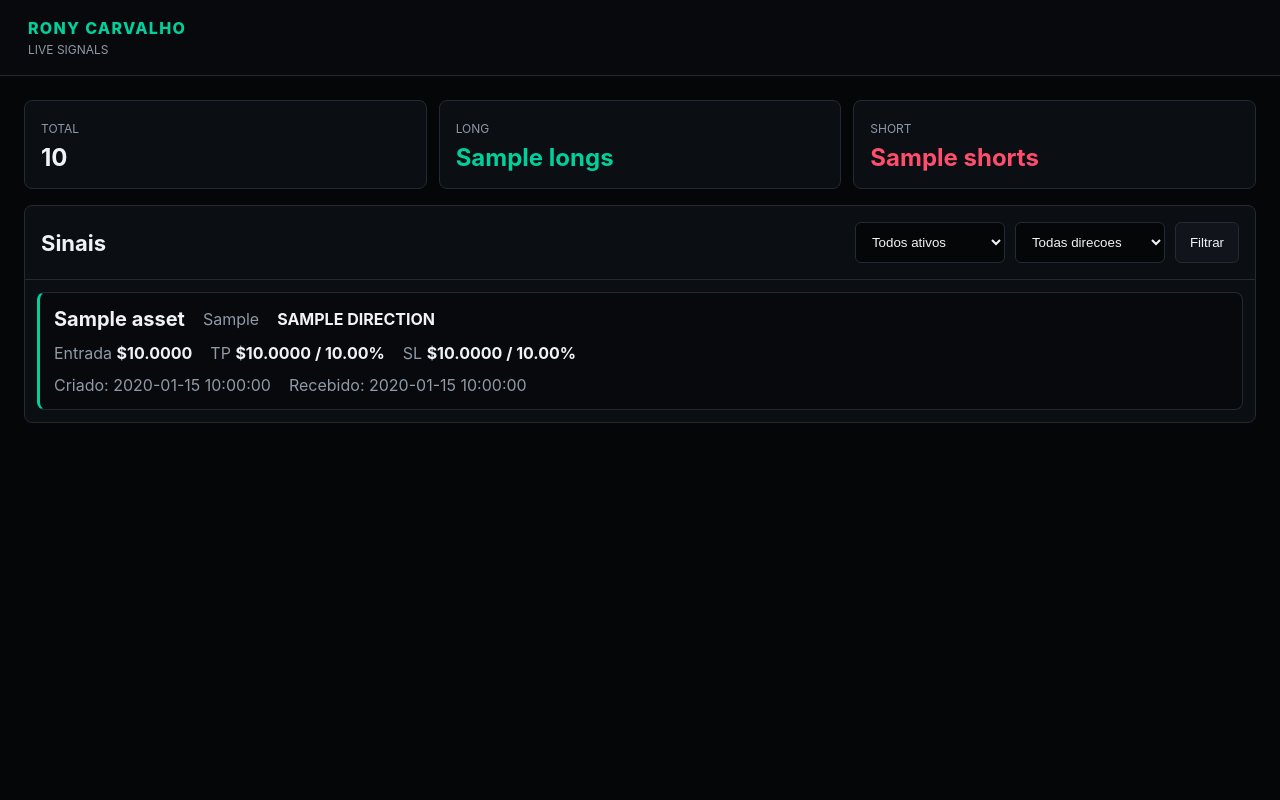
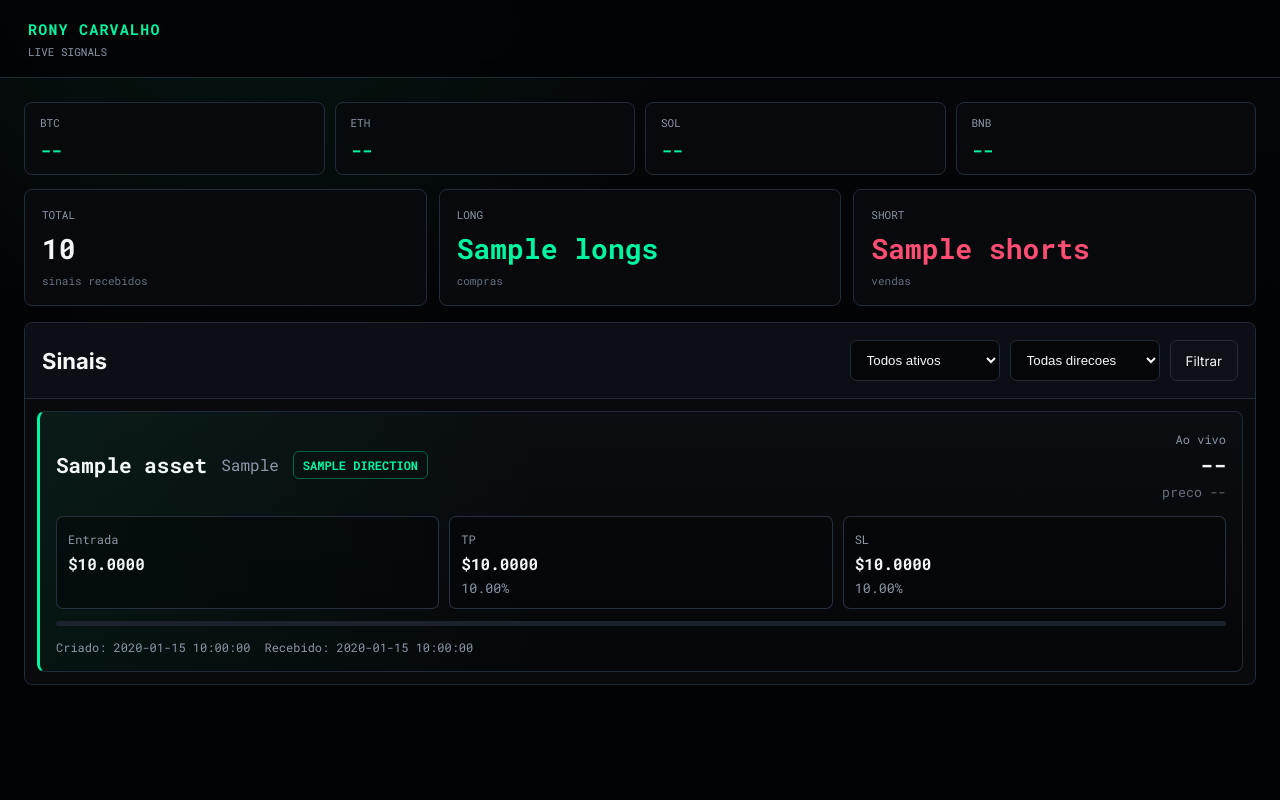
Before and after one commit to troolspam-hash/rony-live-signals, a Flask app: template templates/dashboard.html in a window 1280 px wide. Run offline with Flask 3, Linux system fonts and the light colour scheme; the template is opened without the code that fills it: most values are stand-ins (such as "Sample title", 1, 10 or a date in 2020); data that the repository does not hold is empty.

Commit message:
Add files via upload

```diff
--- a/static/app.css
+++ b/static/app.css
@@ -1,14 +1,20 @@
 :root {
   color-scheme: dark;
-  --bg: #050607;
-  --panel: #0b0e12;
-  --panel2: #11151b;
-  --line: #222a35;
-  --text: #eef4f6;
-  --muted: #8e9aa8;
-  --green: #00d09c;
-  --red: #ff4d6d;
+  --bg: #020304;
+  --panel: #080a0d;
+  --panel2: #0d1117;
+  --panel3: #111722;
+  --line: #222b38;
+  --line2: #303b4d;
+  --text: #f3f7f8;
+  --muted: #8c98a7;
+  --dim: #657181;
+  --green: #00f5a0;
+  --green2: #18d39e;
+  --red: #ff4d73;
   --yellow: #f3c74f;
+  --mono: "Roboto Mono", Consolas, monospace;
+  --sans: Inter, Segoe UI, Arial, sans-serif;
 }
 
 * { box-sizing: border-box; }
@@ -16,31 +22,37 @@
 body {
   margin: 0;
   min-height: 100vh;
-  background: var(--bg);
+  background:
+    radial-gradient(circle at 20% -10%, rgba(0, 245, 160, .08), transparent 28rem),
+    linear-gradient(180deg, #050607 0%, var(--bg) 46%);
   color: var(--text);
-  font-family: Inter, Segoe UI, Arial, sans-serif;
+  font-family: var(--sans);
 }
 
 .topbar {
-  height: 76px;
+  min-height: 78px;
   display: flex;
   align-items: center;
   justify-content: space-between;
   padding: 0 28px;
   border-bottom: 1px solid var(--line);
-  background: #07090c;
+  background: rgba(3, 4, 6, .92);
+  backdrop-filter: blur(10px);
 }
 
 .brand {
   color: var(--green);
+  font-family: var(--mono);
+  font-size: 15px;
   font-weight: 800;
   letter-spacing: .08em;
 }
 
 .subtitle {
   color: var(--muted);
-  font-size: 12px;
-  margin-top: 4px;
+  font-family: var(--mono);
+  font-size: 11px;
+  margin-top: 5px;
   text-transform: uppercase;
 }
 
@@ -53,6 +65,7 @@ body {
 a, button {
   color: var(--text);
   text-decoration: none;
+  font-family: var(--sans);
 }
 
 .nav a,
@@ -64,19 +77,26 @@ a, button {
   border: 1px solid var(--line);
   background: var(--panel2);
   color: var(--text);
-  border-radius: 6px;
-  padding: 10px 14px;
+  border-radius: 7px;
+  padding: 11px 15px;
   cursor: pointer;
 }
 
+.nav a:hover,
+.nav button:hover,
+.filters button:hover {
+  border-color: rgba(0, 245, 160, .34);
+  color: var(--green);
+}
+
 .primary {
-  background: rgba(0, 208, 156, .12);
-  border-color: rgba(0, 208, 156, .45);
+  background: rgba(0, 245, 160, .12);
+  border-color: rgba(0, 245, 160, .45);
   color: var(--green);
 }
 
 .danger {
-  border-color: rgba(255, 77, 109, .45) !important;
+  border-color: rgba(255, 77, 115, .45) !important;
   color: var(--red) !important;
 }
 
@@ -122,13 +145,55 @@ input, select {
   border: 1px solid var(--line);
   background: #050607;
   color: var(--text);
-  border-radius: 6px;
+  border-radius: 7px;
   padding: 11px 12px;
+  outline: none;
+}
+
+input:focus, select:focus {
+  border-color: rgba(0, 245, 160, .42);
 }
 
 .auth-card button {
   width: 100%;
   margin-top: 18px;
+}
+
+.market-strip {
+  display: grid;
+  grid-template-columns: repeat(4, minmax(0, 1fr));
+  gap: 10px;
+  margin-bottom: 14px;
+}
+
+.market-pill,
+.stat,
+.panel {
+  background: rgba(8, 10, 13, .94);
+  border: 1px solid var(--line);
+  border-radius: 8px;
+}
+
+.market-pill {
+  min-height: 64px;
+  padding: 12px 15px;
+}
+
+.market-pill span,
+.stat span {
+  display: block;
+  color: var(--muted);
+  font-family: var(--mono);
+  font-size: 11px;
+  text-transform: uppercase;
+}
+
+.market-pill b {
+  display: block;
+  margin-top: 8px;
+  color: var(--green);
+  font-family: var(--mono);
+  font-size: 18px;
 }
 
 .stats-grid {
@@ -138,26 +203,23 @@ input, select {
   margin-bottom: 16px;
 }
 
-.stat, .panel {
-  background: var(--panel);
-  border: 1px solid var(--line);
-  border-radius: 8px;
-}
-
 .stat {
-  padding: 16px;
-}
-
-.stat span {
-  color: var(--muted);
-  font-size: 12px;
-  text-transform: uppercase;
+  padding: 17px;
 }
 
 .stat strong {
   display: block;
+  margin-top: 8px;
+  font-family: var(--mono);
+  font-size: 28px;
+}
+
+.stat small {
+  display: block;
   margin-top: 6px;
-  font-size: 24px;
+  color: var(--dim);
+  font-family: var(--mono);
+  font-size: 11px;
 }
 
 .up { color: var(--green); }
@@ -172,8 +234,9 @@ input, select {
   align-items: center;
   justify-content: space-between;
   gap: 12px;
-  padding: 16px;
+  padding: 17px;
   border-bottom: 1px solid var(--line);
+  background: rgba(13, 17, 23, .76);
 }
 
 .filters, .user-form {
@@ -187,51 +250,157 @@ input, select {
 
 .signal-list {
   display: grid;
-  gap: 10px;
+  gap: 12px;
   padding: 12px;
 }
 
 .signal-card {
+  position: relative;
+  overflow: hidden;
   border: 1px solid var(--line);
   border-left: 3px solid var(--green);
-  background: #07090c;
+  background: linear-gradient(180deg, rgba(10, 13, 17, .98), rgba(5, 6, 8, .98));
   border-radius: 8px;
-  padding: 14px;
+  padding: 16px;
 }
 
 .signal-card.short {
   border-left-color: var(--red);
 }
 
-.signal-main,
-.prices,
+.signal-card::before {
+  content: "";
+  position: absolute;
+  inset: 0;
+  pointer-events: none;
+  background: linear-gradient(90deg, rgba(0, 245, 160, .06), transparent 42%);
+}
+
+.signal-card.short::before {
+  background: linear-gradient(90deg, rgba(255, 77, 115, .07), transparent 42%);
+}
+
+.signal-top,
+.signal-identity,
 .meta {
   display: flex;
   align-items: center;
-  gap: 18px;
+  gap: 14px;
   flex-wrap: wrap;
 }
 
-.signal-main strong {
-  font-size: 20px;
+.signal-top {
+  position: relative;
+  justify-content: space-between;
 }
 
-.signal-main span,
+.signal-identity strong {
+  font-family: var(--mono);
+  font-size: 21px;
+}
+
+.signal-identity span {
+  color: var(--muted);
+  font-family: var(--mono);
+}
+
+.signal-identity b {
+  color: var(--green);
+  border: 1px solid rgba(0, 245, 160, .35);
+  border-radius: 6px;
+  padding: 5px 9px;
+  font-family: var(--mono);
+  font-size: 12px;
+}
+
+.signal-card.short .signal-identity b {
+  color: var(--red);
+  border-color: rgba(255, 77, 115, .38);
+}
+
+.live-box {
+  min-width: 150px;
+  text-align: right;
+}
+
+.live-box span,
+.price-grid span,
 .meta {
+  color: var(--muted);
+  font-family: var(--mono);
+  font-size: 12px;
+}
+
+.live-box strong {
+  display: block;
+  margin: 2px 0;
+  font-family: var(--mono);
+  font-size: 22px;
+}
+
+.live-box small {
+  color: var(--dim);
+  font-family: var(--mono);
+}
+
+.price-grid {
+  position: relative;
+  display: grid;
+  grid-template-columns: repeat(3, minmax(0, 1fr));
+  gap: 10px;
+  margin: 15px 0 12px;
+}
+
+.price-grid div {
+  border: 1px solid rgba(48, 59, 77, .8);
+  border-radius: 7px;
+  padding: 11px;
+  background: rgba(3, 4, 6, .5);
+}
+
+.price-grid b,
+.price-grid small {
+  display: block;
+  margin-top: 5px;
+  font-family: var(--mono);
+}
+
+.price-grid b {
+  color: var(--text);
+}
+
+.price-grid small {
   color: var(--muted);
 }
 
-.prices {
-  margin: 12px 0;
+.range-line {
+  position: relative;
+  height: 5px;
+  overflow: hidden;
+  background: #1c222c;
+  border-radius: 999px;
 }
 
-.prices span {
-  color: var(--muted);
+.range-fill {
+  display: block;
+  width: 0;
+  height: 100%;
+  background: var(--green);
+  border-radius: inherit;
+  transition: width .25s ease, background .25s ease;
 }
 
-.prices b {
-  color: var(--text);
+.signal-card.short .range-fill {
+  background: var(--red);
 }
+
+.meta {
+  position: relative;
+  margin-top: 13px;
+}
+
+.positive { color: var(--green) !important; }
+.negative { color: var(--red) !important; }
 
 .users-table {
   width: 100%;
--- /dev/null
+++ b/static/app.js
@@ -0,0 +1,83 @@
+(function() {
+  var cards = Array.prototype.slice.call(document.querySelectorAll('.signal-card[data-symbol]'));
+  if (!cards.length) return;
+
+  function fmtPrice(value) {
+    if (!Number.isFinite(value)) return '--';
+    if (value >= 1000) return value.toLocaleString('en-US', { minimumFractionDigits: 2, maximumFractionDigits: 2 });
+    if (value >= 1) return value.toLocaleString('en-US', { minimumFractionDigits: 4, maximumFractionDigits: 4 });
+    return value.toFixed(8);
+  }
+
+  function fmtPct(value) {
+    if (!Number.isFinite(value)) return '--';
+    var sign = value >= 0 ? '+' : '';
+    return sign + value.toFixed(2) + '%';
+  }
+
+  function symbols() {
+    var set = {};
+    cards.forEach(function(card) { set[card.dataset.symbol] = true; });
+    document.querySelectorAll('[data-ticker]').forEach(function(el) { set[el.dataset.ticker] = true; });
+    return Object.keys(set);
+  }
+
+  function calcPnl(card, price) {
+    var entry = Number(card.dataset.entry);
+    var direction = card.dataset.direction;
+    if (!entry || !price) return 0;
+    if (direction === 'short') return (entry - price) / entry * 100;
+    return (price - entry) / entry * 100;
+  }
+
+  function calcProgress(card, price) {
+    var entry = Number(card.dataset.entry);
+    var tp = Number(card.dataset.tp);
+    var sl = Number(card.dataset.sl);
+    if (!entry || !tp || !sl || !price) return 0;
+    var low = Math.min(tp, sl);
+    var high = Math.max(tp, sl);
+    if (high === low) return 0;
+    return Math.max(0, Math.min(100, (price - low) / (high - low) * 100));
+  }
+
+  async function update() {
+    try {
+      var list = symbols();
+      var prices = {};
+      await Promise.all(list.map(async function(symbol) {
+        var res = await fetch('https://fapi.binance.com/fapi/v1/ticker/price?symbol=' + encodeURIComponent(symbol), { cache: 'no-store' });
+        if (!res.ok) return;
+        var data = await res.json();
+        prices[symbol] = Number(data.price);
+      }));
+
+      document.querySelectorAll('[data-ticker]').forEach(function(el) {
+        var price = prices[el.dataset.ticker];
+        var value = el.querySelector('b');
+        if (value && Number.isFinite(price)) value.textContent = fmtPrice(price);
+      });
+
+      cards.forEach(function(card) {
+        var price = prices[card.dataset.symbol];
+        if (!Number.isFinite(price)) return;
+        var pnl = calcPnl(card, price);
+        var pnlEl = card.querySelector('.live-pnl');
+        var priceEl = card.querySelector('.live-price');
+        var fill = card.querySelector('.range-fill');
+        if (pnlEl) {
+          pnlEl.textContent = fmtPct(pnl);
+          pnlEl.classList.toggle('positive', pnl >= 0);
+          pnlEl.classList.toggle('negative', pnl < 0);
+        }
+        if (priceEl) priceEl.textContent = 'preco $' + fmtPrice(price);
+        if (fill) fill.style.width = calcProgress(card, price).toFixed(1) + '%';
+      });
+    } catch (err) {
+      console.warn('live price update failed', err);
+    }
+  }
+
+  update();
+  setInterval(update, 4000);
+})();
--- a/templates/base.html
+++ b/templates/base.html
@@ -4,6 +4,9 @@
   <meta charset="utf-8">
   <meta name="viewport" content="width=device-width, initial-scale=1">
   <title>Rony Live Signals</title>
+  <link rel="preconnect" href="https://fonts.googleapis.com">
+  <link rel="preconnect" href="https://fonts.gstatic.com" crossorigin>
+  <link href="https://fonts.googleapis.com/css2?family=Inter:wght@400;500;600;700;800&family=Roboto+Mono:wght@400;500;600;700&display=swap" rel="stylesheet">
   <link rel="stylesheet" href="{{ url_for('static', filename='app.css') }}">
 </head>
 <body>
@@ -36,5 +39,6 @@
     {% endwith %}
     {% block content %}{% endblock %}
   </main>
+  <script src="{{ url_for('static', filename='app.js') }}"></script>
 </body>
 </html>
--- a/templates/dashboard.html
+++ b/templates/dashboard.html
@@ -1,9 +1,16 @@
 {% extends "base.html" %}
 {% block content %}
+<section class="market-strip">
+  <div class="market-pill" data-ticker="BTCUSDT"><span>BTC</span><b>--</b></div>
+  <div class="market-pill" data-ticker="ETHUSDT"><span>ETH</span><b>--</b></div>
+  <div class="market-pill" data-ticker="SOLUSDT"><span>SOL</span><b>--</b></div>
+  <div class="market-pill" data-ticker="BNBUSDT"><span>BNB</span><b>--</b></div>
+</section>
+
 <section class="stats-grid">
-  <div class="stat"><span>Total</span><strong>{{ stats.total or 0 }}</strong></div>
-  <div class="stat"><span>Long</span><strong class="up">{{ stats.longs or 0 }}</strong></div>
-  <div class="stat"><span>Short</span><strong class="down">{{ stats.shorts or 0 }}</strong></div>
+  <div class="stat"><span>Total</span><strong>{{ stats.total or 0 }}</strong><small>sinais recebidos</small></div>
+  <div class="stat"><span>Long</span><strong class="up">{{ stats.longs or 0 }}</strong><small>compras</small></div>
+  <div class="stat"><span>Short</span><strong class="down">{{ stats.shorts or 0 }}</strong><small>vendas</small></div>
 </section>
 
 <section class="panel">
@@ -25,18 +32,35 @@
     </form>
   </div>
 
-  <div class="signal-list">
+  <div class="signal-list" id="signalsList">
     {% for s in signals %}
-    <article class="signal-card {{ s.direction }}">
-      <div class="signal-main">
-        <strong>{{ s.asset }}</strong>
-        <span>{{ s.tf }}</span>
-        <b>{{ s.direction|upper }}</b>
+    <article
+      class="signal-card {{ s.direction }}"
+      data-symbol="{{ s.asset }}"
+      data-direction="{{ s.direction }}"
+      data-entry="{{ s.entry_price }}"
+      data-tp="{{ s.tp_price }}"
+      data-sl="{{ s.sl_price }}"
+    >
+      <div class="signal-top">
+        <div class="signal-identity">
+          <strong>{{ s.asset.replace('USDT', '') }}</strong>
+          <span>{{ s.tf }}</span>
+          <b>{{ s.direction|upper }}</b>
+        </div>
+        <div class="live-box">
+          <span>Ao vivo</span>
+          <strong class="live-pnl">--</strong>
+          <small class="live-price">preco --</small>
+        </div>
       </div>
-      <div class="prices">
-        <span>Entrada <b>${{ "%.4f"|format(s.entry_price) }}</b></span>
-        <span>TP <b>${{ "%.4f"|format(s.tp_price) }} / {{ "%.2f"|format(s.tp_pct) }}%</b></span>
-        <span>SL <b>${{ "%.4f"|format(s.sl_price) }} / {{ "%.2f"|format(s.sl_pct) }}%</b></span>
+      <div class="price-grid">
+        <div><span>Entrada</span><b>${{ "%.4f"|format(s.entry_price) }}</b></div>
+        <div><span>TP</span><b>${{ "%.4f"|format(s.tp_price) }}</b><small>{{ "%.2f"|format(s.tp_pct) }}%</small></div>
+        <div><span>SL</span><b>${{ "%.4f"|format(s.sl_price) }}</b><small>{{ "%.2f"|format(s.sl_pct) }}%</small></div>
+      </div>
+      <div class="range-line">
+        <span class="range-fill"></span>
       </div>
       <div class="meta">
         <span>Criado: {{ s.created_at }}</span>
```
Also changed, not shown: other parts of static/app.css (+20 -12 lines).
